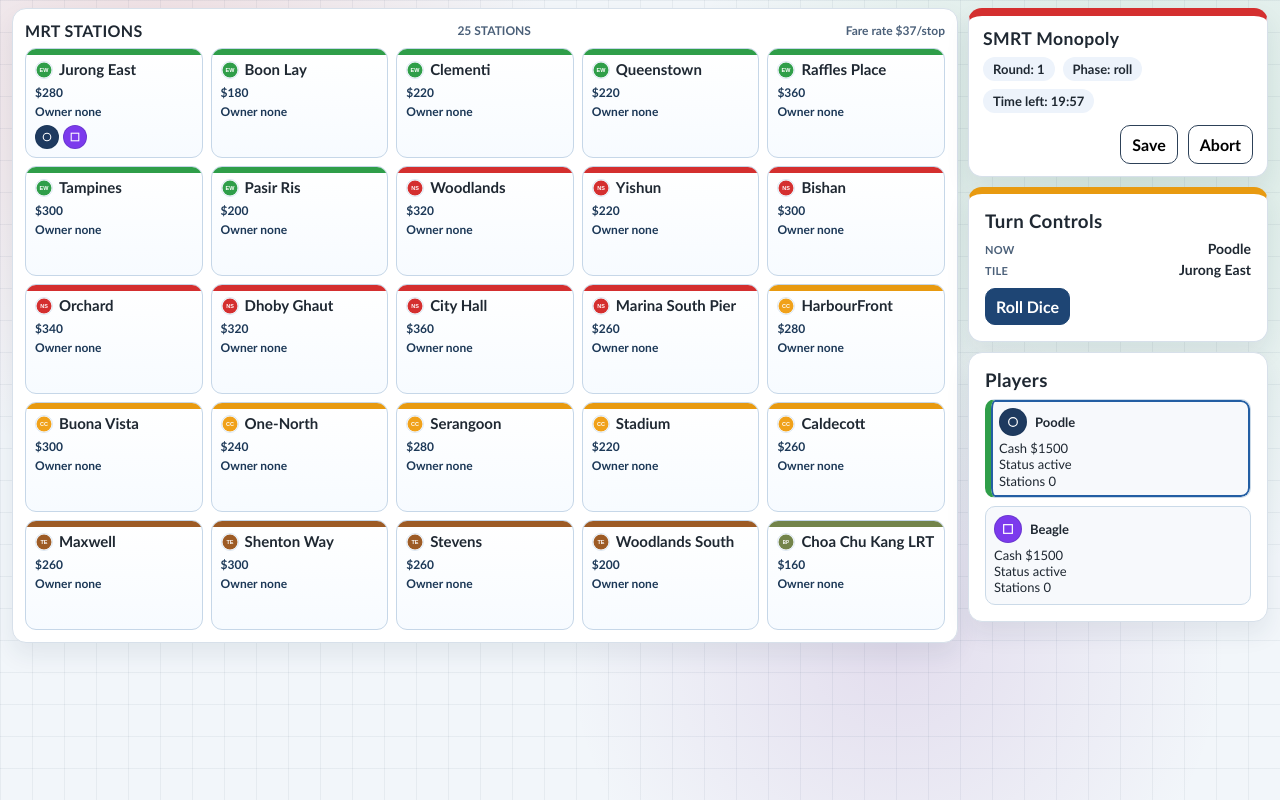
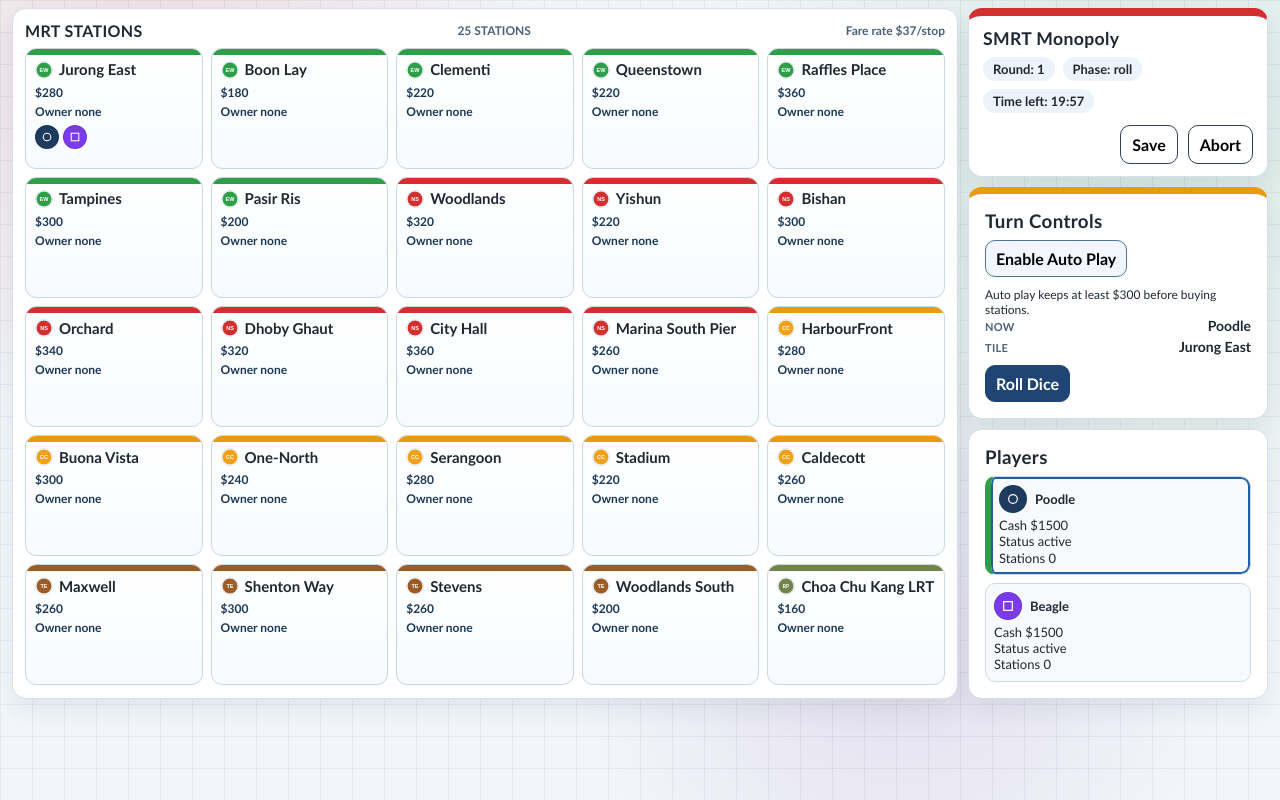
Before and after one commit to zey-2/smrt_board_game, a React (Vite) app: page / in a window 1280 px wide. Both pictures are taken after a click on the button "Start Game". Built offline with nearby package versions, Linux system fonts and the light colour scheme.

Commit message:
Add toggleable auto play with cash reserve behavior

```diff
--- a/src/features/game/GameScreen.tsx
+++ b/src/features/game/GameScreen.tsx
@@ -37,6 +37,8 @@
 }: GameScreenProps) {
   const [state, dispatch] = useReducer(reducer, initial);
   const [showTurnHandoff, setShowTurnHandoff] = useState(false);
+  const [isAutoPlayEnabled, setIsAutoPlayEnabled] = useState(false);
+  const reserveCashTarget = Math.max(100, Math.round(state.config.initialCash * 0.2));
   const [movementPlayback, setMovementPlayback] = useState<{
     playerId: string;
     path: number[];
@@ -119,6 +121,54 @@
     }
   };
 
+  useEffect(() => {
+    if (!isAutoPlayEnabled || state.phase === "completed") {
+      return undefined;
+    }
+
+    const timeoutId = window.setTimeout(() => {
+      if (showTurnHandoff) {
+        setShowTurnHandoff(false);
+        return;
+      }
+
+      if (isMovementInProgress) {
+        return;
+      }
+
+      if (state.phase === "roll") {
+        handleDispatch({
+          type: "ROLL_DICE",
+          payload: { value: diceValueProvider() }
+        });
+        return;
+      }
+
+      if (state.phase === "resolve_tile") {
+        const currentPlayer = state.players[state.turnIndex];
+        const tile = state.board[currentPlayer.position];
+        const shouldConserveMoney = currentPlayer.cash - tile.price < reserveCashTarget;
+
+        handleDispatch({ type: shouldConserveMoney ? "SKIP_PURCHASE" : "BUY_STATION" });
+        return;
+      }
+
+      if (state.phase === "turn_end") {
+        handleDispatch({ type: "END_TURN" });
+      }
+    }, 450);
+
+    return () => window.clearTimeout(timeoutId);
+  }, [
+    diceValueProvider,
+    handleDispatch,
+    isAutoPlayEnabled,
+    isMovementInProgress,
+    reserveCashTarget,
+    showTurnHandoff,
+    state
+  ]);
+
   const nextPlayerName = state.players[state.turnIndex]?.name ?? "Next player";
   const ranking = [...state.players]
     .map((player) => {
@@ -180,6 +230,9 @@
             showTurnHandoff={showTurnHandoff}
             nextPlayerName={nextPlayerName}
             onStartTurn={() => setShowTurnHandoff(false)}
+            isAutoPlayEnabled={isAutoPlayEnabled}
+            onToggleAutoPlay={() => setIsAutoPlayEnabled((current) => !current)}
+            reserveCashTarget={reserveCashTarget}
           />
           <PlayerPanel state={state} />
         </aside>
--- a/src/features/game/TurnControls.tsx
+++ b/src/features/game/TurnControls.tsx
@@ -9,6 +9,9 @@
   showTurnHandoff: boolean;
   nextPlayerName: string;
   onStartTurn: () => void;
+  isAutoPlayEnabled: boolean;
+  onToggleAutoPlay: () => void;
+  reserveCashTarget: number;
 }
 
 export function TurnControls({
@@ -18,7 +21,10 @@
   isMovementInProgress,
   showTurnHandoff,
   nextPlayerName,
-  onStartTurn
+  onStartTurn,
+  isAutoPlayEnabled,
+  onToggleAutoPlay,
+  reserveCashTarget
 }: TurnControlsProps) {
   const player = state.players[state.turnIndex];
   const tile = state.board[player.position];
@@ -30,6 +36,14 @@
   return (
     <section className="card control-panel">
       <h3>Turn Controls</h3>
+      <div className="inline-actions">
+        <button type="button" className="accent-button" onClick={onToggleAutoPlay}>
+          {isAutoPlayEnabled ? "Disable Auto Play" : "Enable Auto Play"}
+        </button>
+      </div>
+      <p className="info-text">
+        Auto play keeps at least ${reserveCashTarget} before buying stations.
+      </p>
       {showTurnHandoff ? (
         <div className="turn-handoff-card">
           <h4>{nextPlayerName}'s Turn</h4>
```
Also changed, not shown: 1 other file (tests, documents, lock files or other folders).
